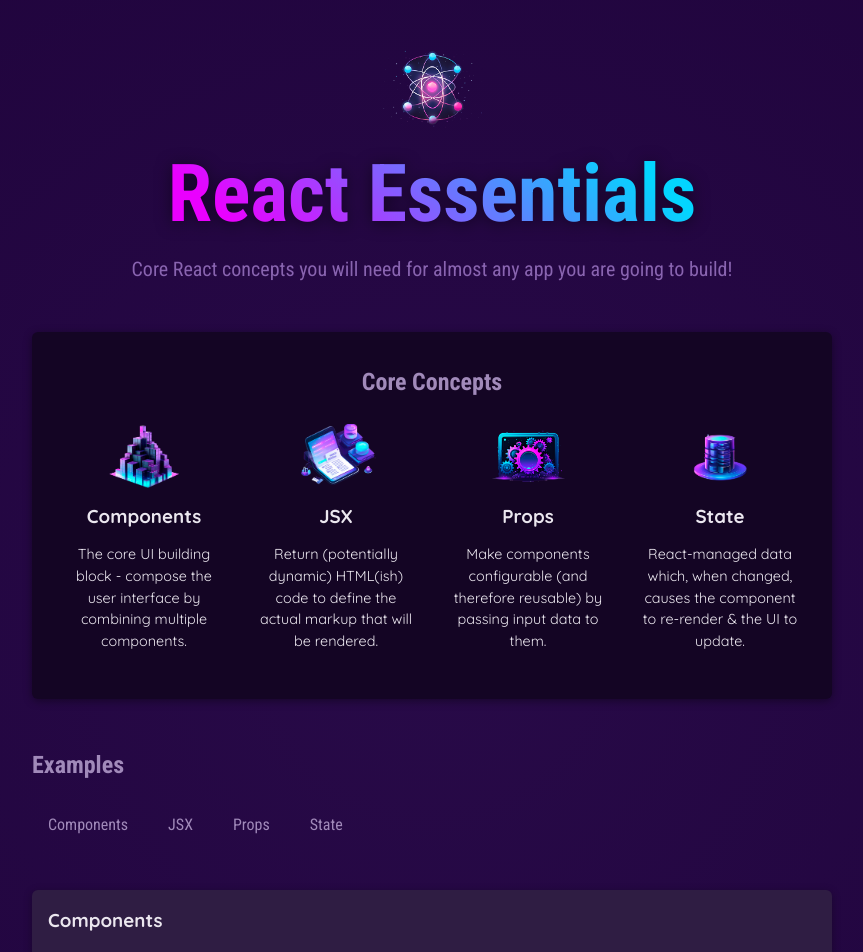
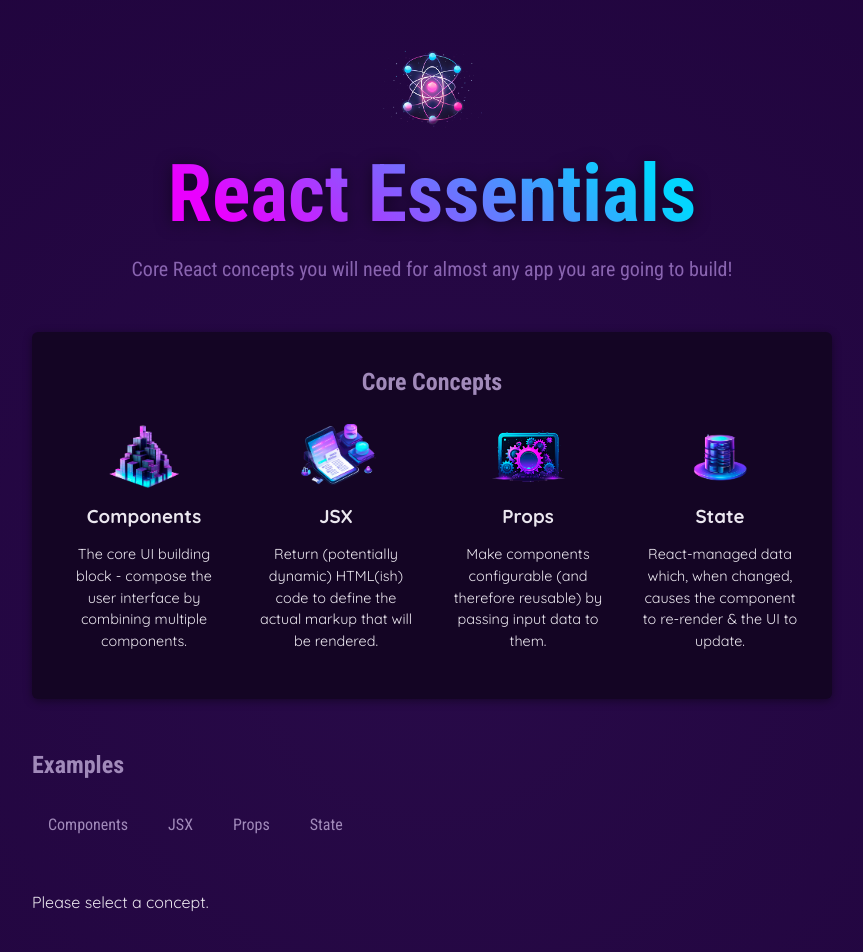
Before and after one commit to jDaviDEV/react-first-proyect, a React (Vite) app: page / in a window 1280 px wide. Shown: the top 952 px of the page, without its empty margins (208-1071 px from the left). Built offline with nearby package versions, Linux system fonts and the light colour scheme.

Commit message:
some refactoring to the tabContent display behaviour

```diff
--- a/src/App.jsx
+++ b/src/App.jsx
@@ -6,10 +6,24 @@ import { EXAMPLES } from "./data";
 import { useState } from "react";
 
 function App() {
-  const [identifier, setIdentifier] = useState("components");
+  const [identifier, setIdentifier] = useState();
 
-  function onClickHandler(identifier){
+  function onClickHandler(identifier) {
     setIdentifier(identifier)
+  }
+
+  let tabContent = <p>Please select a concept.</p>
+
+  if (identifier) {
+    tabContent = (
+    <div id="tab-content">
+      <h3>{EXAMPLES[identifier].title}</h3>
+      <p>{EXAMPLES[identifier].description}</p>
+      <pre>
+        <code>{EXAMPLES[identifier].code}</code>
+      </pre>
+    </div>
+    );
   }
 
   return (
@@ -25,7 +39,7 @@ function App() {
               image={CORE_CONCEPTS[0].image}
             />
             <CoreConcept {...CORE_CONCEPTS[1]} />
-            <CoreConcept {...CORE_CONCEPTS[2]}            /*other way to send props*//>
+            <CoreConcept {...CORE_CONCEPTS[2]}            /*other way to send props*/ />
             <CoreConcept {...CORE_CONCEPTS[3]} />
           </ul>
         </section>
@@ -33,20 +47,14 @@ function App() {
         <section id="examples">
           <h2>Examples</h2>
           <menu>
-            <TabButton onClick={()=>onClickHandler("components")}>Components</TabButton>
-            <TabButton onClick={()=>onClickHandler("jsx")}>JSX</TabButton>
-            <TabButton onClick={()=>onClickHandler("props")}>Props</TabButton>
-            <TabButton onClick={()=>onClickHandler("state")}>State</TabButton>
+            <TabButton onClick={() => onClickHandler("components")}>Components</TabButton>
+            <TabButton onClick={() => onClickHandler("jsx")}>JSX</TabButton>
+            <TabButton onClick={() => onClickHandler("props")}>Props</TabButton>
+            <TabButton onClick={() => onClickHandler("state")}>State</TabButton>
           </menu>
         </section>
 
-        <div id="tab-content">
-          <h3>{EXAMPLES[identifier].title}</h3>
-          <p>{EXAMPLES[identifier].description}</p>
-          <pre>
-            <code>{EXAMPLES[identifier].code}</code>
-          </pre>
-        </div>
+      {tabContent}
 
       </main>
     </div>
```
